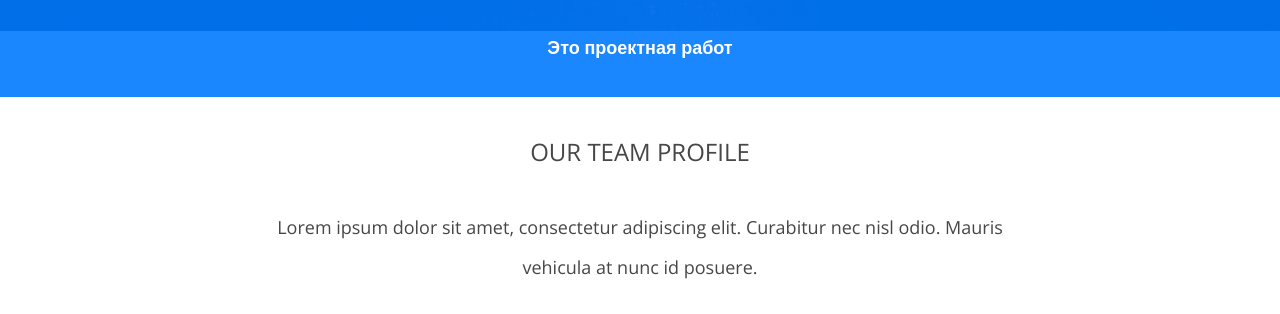
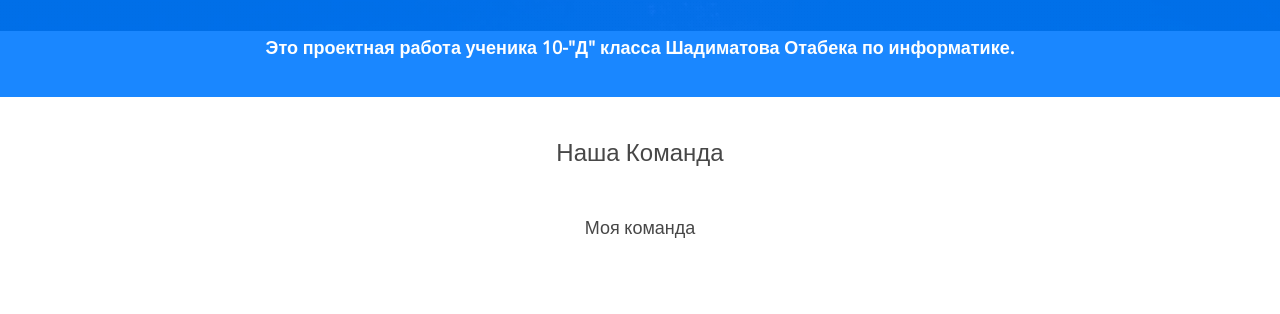
Before and after one commit to Otash-coder/school.project-1, a plain HTML site: page bs-biwas/index.html in a window 1280 px wide. Shown: the part 769-1083 px from the top of the page. Drawn offline with nearby package versions, Linux system fonts and the light colour scheme; files whose address does not match are found by name.

Commit message:
Update index.html

```diff
--- a/bs-biwas/index.html
+++ b/bs-biwas/index.html
@@ -82,7 +82,7 @@
                     <div class="col-md-8 col-md-offset-2 ">
                         <h4>
                             <strong>
-                                Это проектная работ
+                                Это проектная работа ученика 10-"Д" класса Шадиматова Отабека по информатике.
                             </strong>
                         </h4>
                     </div>
@@ -94,9 +94,8 @@
         <div class="container">
             <div class="row text-center g-pad-bottom">
                 <div class="col-md-8 col-md-offset-2 ">
-                    <h3>OUR TEAM PROFILE</h3>
-                    <h4>Lorem ipsum dolor sit amet, consectetur adipiscing elit.
-                        Curabitur nec nisl odio. Mauris vehicula at nunc id posuere.
+                    <h3>Наша Команда</h3>
+                    <h4>Моя команда
                     </h4>
                 </div>
 
```
